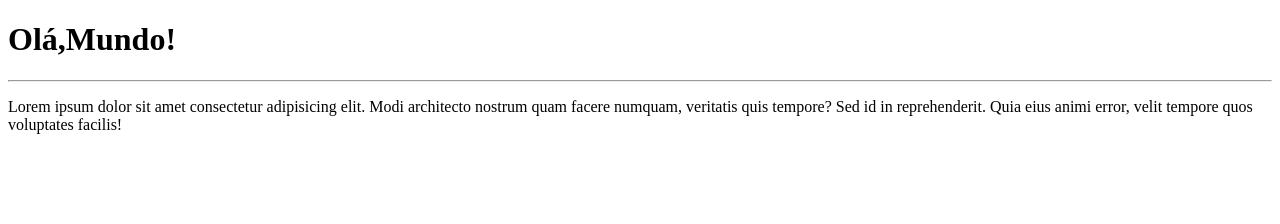
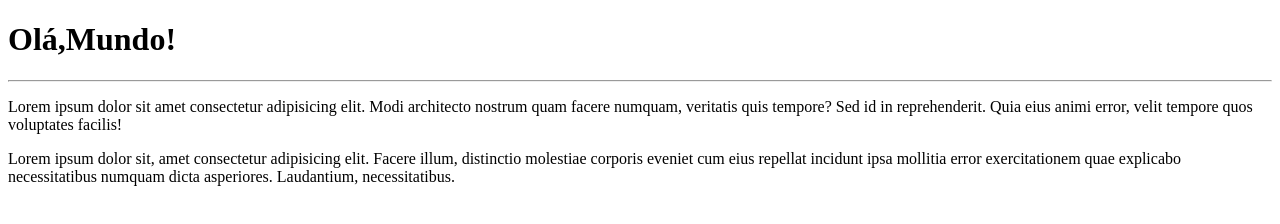
Before and after one commit to MatheusFonsecaa/Ola-Mundo, a plain HTML site: page site-exemplo/index.html in a window 1280 px wide. Drawn offline with Linux system fonts and the light colour scheme.

Commit message:
Adicionei um parágrafo

```diff
--- a/site-exemplo/index.html
+++ b/site-exemplo/index.html
@@ -9,5 +9,6 @@
     <h1>Olá,Mundo!</h1>
     <hr>
     <p>Lorem ipsum dolor sit amet consectetur adipisicing elit. Modi architecto nostrum quam facere numquam, veritatis quis tempore? Sed id in reprehenderit. Quia eius animi error, velit tempore quos voluptates facilis!</p>
+    <p>Lorem ipsum dolor sit, amet consectetur adipisicing elit. Facere illum, distinctio molestiae corporis eveniet cum eius repellat incidunt ipsa mollitia error exercitationem quae explicabo necessitatibus numquam dicta asperiores. Laudantium, necessitatibus.</p>
 </body>
 </html>
```
